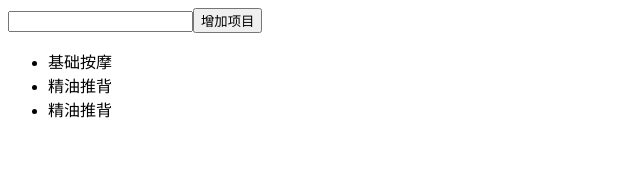
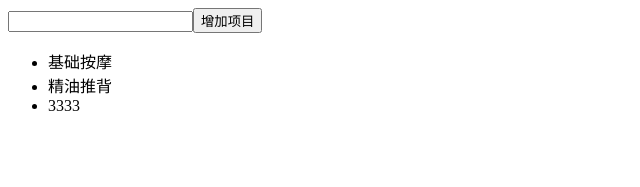
Before and after one commit to Capusles/React_Learning, a React (Create React App) app: page / in a window 1280 px wide. Shown: the top 187 px of the page, without its empty margins (0-640 px from the left). Built offline with nearby package versions, Linux system fonts and the light colour scheme.

Commit message:
feat: 3333

```diff
--- a/src/Xiaojiejie.js
+++ b/src/Xiaojiejie.js
@@ -1,19 +1,3 @@
-/*
- * @Descripttion:
- * @version:
- * @Author: coding
- * @Date: 2023-04-17 15:25:04
- * @LastEditors: Please set LastEditors
- * @LastEditTime: 2023-04-17 15:31:36
- */
-/*
- * @Descripttion:
- * @version:
- * @Author: coding
- * @Date: 2021-09-17 22:30:03
- * @LastEditors:
- * @LastEditTime: 2023-04-17 15:15:26
- */
 import React,{Component,Fragment} from "react";
 
 class Xiaojiejie extends Component{
@@ -21,7 +5,7 @@ class Xiaojiejie extends Component{
         super(props)
         this.state={
             inputValue:'',
-            list:['基础按摩','精油推背','精油推背']
+            list:['基础按摩','精油推背','3333']
         }
     }
     render() {
```
